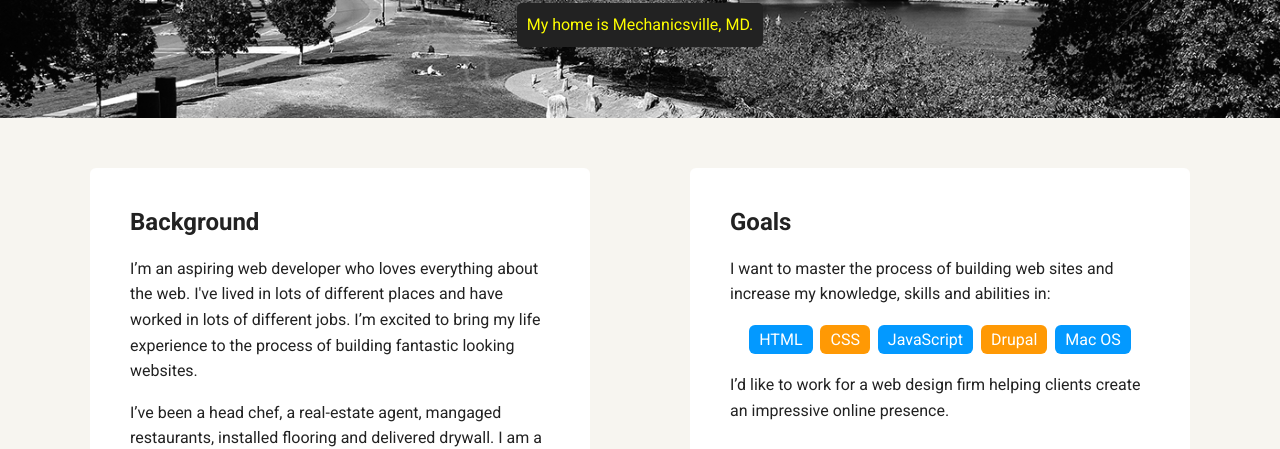
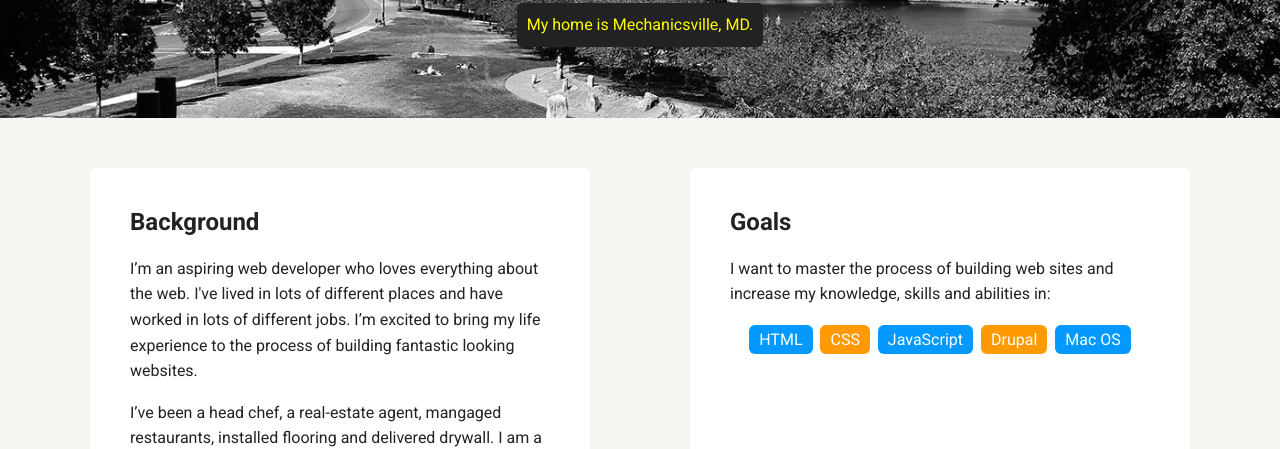
Before and after one commit to jhinsomniacdesign/GitHub, a plain HTML site: page First-Github/Treehouse/index.html in a window 1280 px wide. Shown: the part 352-801 px from the top of the page. Drawn offline with Linux system fonts and the light colour scheme; a web font is replaced by a local one.

Commit message:
Update index.html

```diff
--- a/First-Github/Treehouse/index.html
+++ b/First-Github/Treehouse/index.html
@@ -39,7 +39,6 @@
           <li>Drupal</li>
           <li>Mac OS</li>
         </ul>
-        <p>I’d like to work for a web design firm helping clients create an impressive online presence.</p>
       </div>
 
     </main>
```
